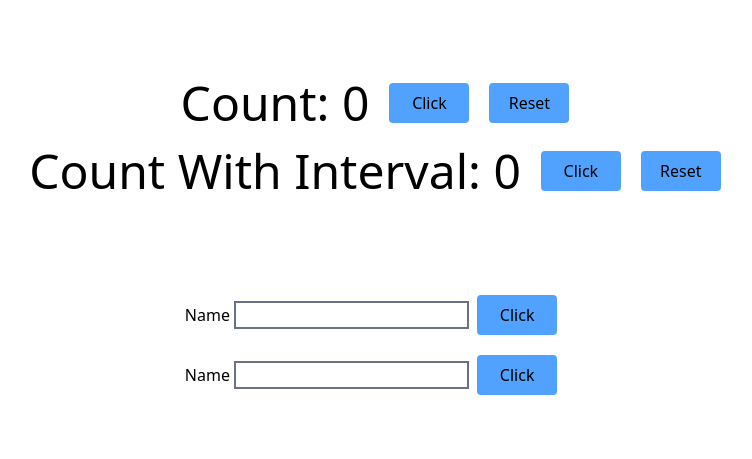
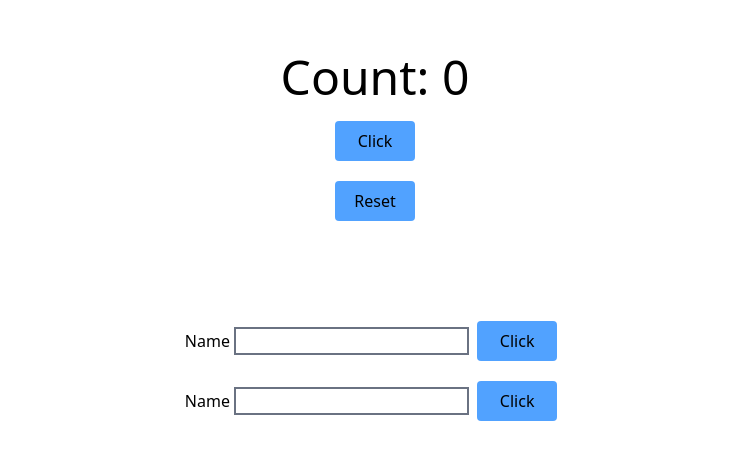
Before and after one commit to lamtailoi2/react-example, a React (Vite) app: page /use-state in a window 1280 px wide. Shown: the part 163-622 px from the top of the page, without its empty margins (265-1017 px from the left). Built offline with nearby package versions, Linux system fonts and the light colour scheme.

Commit message:
"update UseStateDemo"

```diff
--- a/src/pages/UseStateDemo.jsx
+++ b/src/pages/UseStateDemo.jsx
@@ -22,32 +22,15 @@ export default function UseStateDemo() {
         setName2(e.target.value)
     }
 
-    const hanldeStart = () => {
-        setMyInterval(setInterval(() => {
-            setCount2(prev => prev + 1)
-        }, 1000))
-    }
-
-    const handleStop = () => {
-        clearInterval(myInterval)
-
-    }
-
 
     console.log("Re-render");
     return (
         <div className="flex flex-col justify-center items-center h-screen gap-y-[100px]">
             <div className="flex justify-center gap-5 items-center flex-col">
-                <div className="flex justify-center gap-5 items-center">
-                    <p className="text-5xl">Count: {count}</p>
-                    <button className="bg-blue-400 w-20 rounded p-2 text-center cursor-pointer" onClick={handleIncrease}>Click</button>
-                    <button className="bg-blue-400 w-20 rounded p-2 text-center cursor-pointer" onClick={() => setCount(0)}>Reset</button>
-                </div>
-                <div className="flex justify-center gap-5 items-center">
-                    <p className="text-5xl">Count With Interval: {count2}</p>
-                    <button className="bg-blue-400 w-20 rounded p-2 text-center cursor-pointer" onClick={hanldeStart}>Click</button>
-                    <button className="bg-blue-400 w-20 rounded p-2 text-center cursor-pointer" onClick={handleStop}>Reset</button>
-                </div>
+                <p className="text-5xl">Count: {count}</p>
+                <button className="bg-blue-400 w-20 rounded p-2 text-center cursor-pointer" onClick={handleIncrease}>Click</button>
+                <button className="bg-blue-400 w-20 rounded p-2 text-center cursor-pointer" onClick={() => setCount(0)}>Reset</button>
+
             </div>
             <div className="flex flex-col gap-5">
                 <div>
```
